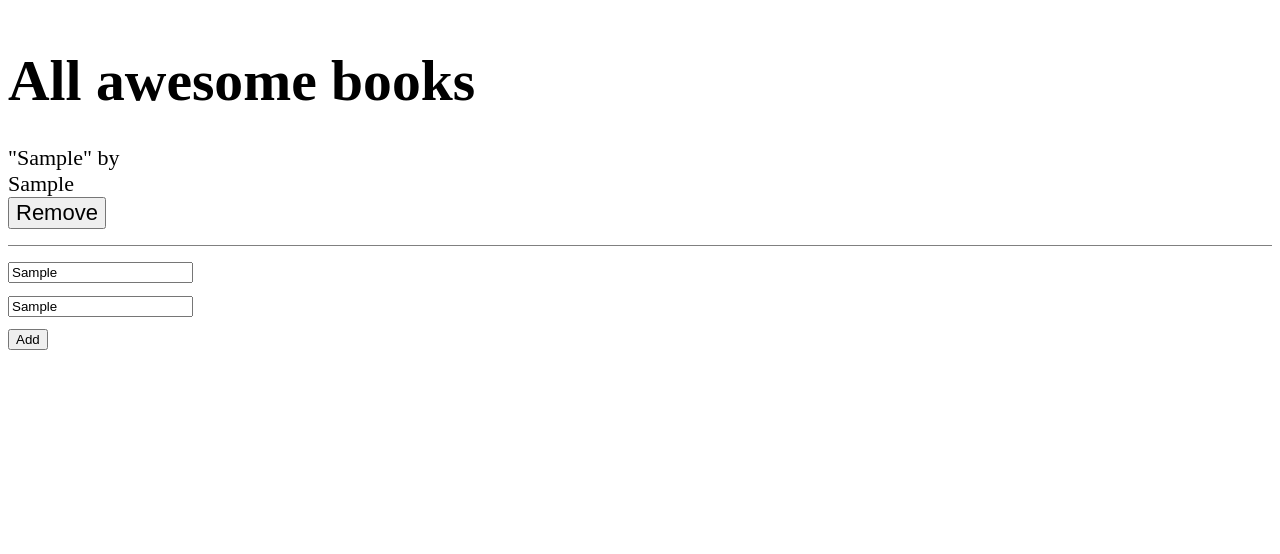
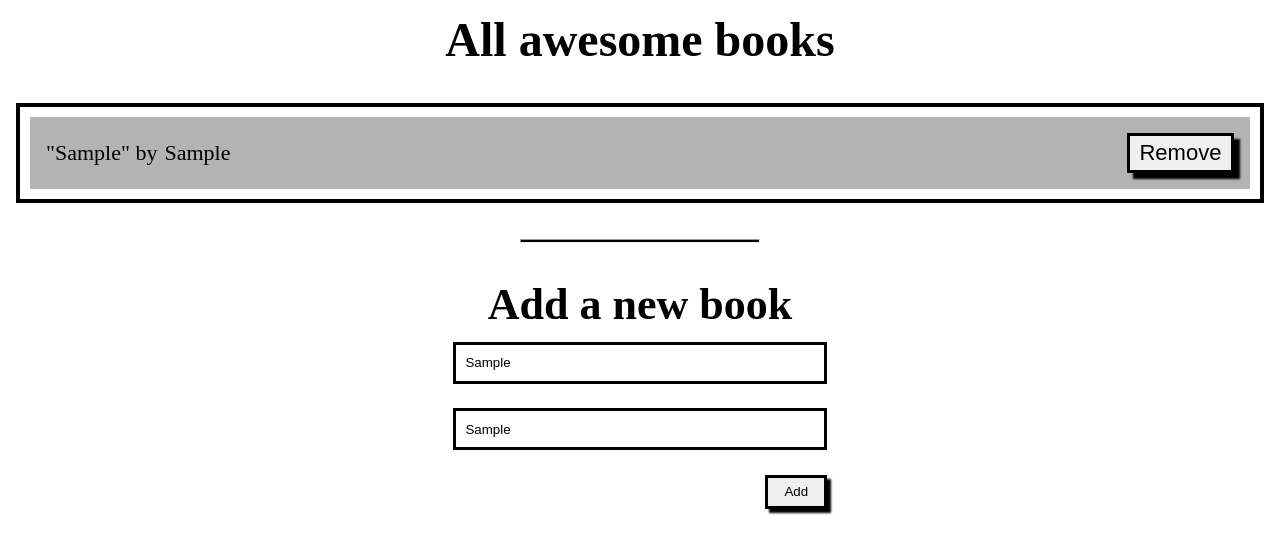
Before and after one commit to shella12/AwsomeBook.github.io, a website: page index.html in a window 1280 px wide. Both pictures are taken after typing "Sample", "Sample" into the empty fields and a click on the button "Add". Drawn offline with Linux system fonts and the light colour scheme.

Commit message:
Update the UI and stylesheet

```diff
--- a/script.js
+++ b/script.js
@@ -60,8 +60,12 @@ heading.innerHTML = 'All awesome books';
 section.appendChild(heading);
 
 const bookList = document.createElement('ul');
+const line = document.createElement('hr');
+line.className = "underline";
+
 bookList.className = 'book-list';
 section.appendChild(bookList);
+section.appendChild(line);
 
 const anyRandomNAme = () => {
   books.bookArrayList.forEach((each, bookId) => {
@@ -69,7 +73,7 @@ const anyRandomNAme = () => {
     list.className = 'list';
 
     const title = document.createElement('h2');
-    title.innerHTML = `"${each.title}" by `;
+    title.innerHTML = `"${each.title}" by`;
     list.appendChild(title);
 
     const author = document.createElement('h2');
@@ -105,15 +109,21 @@ const anyRandomNAme = () => {
 };
 
 const inputDiv = document.createElement('div');
+const formHeading = document.createElement('h3');
+formHeading.className='form-heading';
+formHeading.textContent='Add a new book';
+
 inputDiv.className = 'input-fields';
+inputDiv.appendChild(formHeading);
 section.appendChild(inputDiv);
+
 
 const bookTitle = document.createElement('input');
 bookTitle.type = 'text';
 bookTitle.name = 'title';
 bookTitle.className = 'input title';
 bookTitle.id = 'title';
-bookTitle.placeholder = 'title';
+bookTitle.placeholder = 'Title';
 inputDiv.appendChild(bookTitle);
 
 const bookAuthor = document.createElement('input');
@@ -121,7 +131,7 @@ bookAuthor.type = 'text';
 bookAuthor.id = 'author';
 bookAuthor.className = 'input author';
 bookAuthor.name = 'author';
-bookAuthor.placeholder = 'author';
+bookAuthor.placeholder = 'Author';
 inputDiv.appendChild(bookAuthor);
 
 const addButton = document.createElement('button');
--- a/style.css
+++ b/style.css
@@ -1,19 +1,50 @@
+*,*::after, *::before {
+  margin: 0;
+  padding: 0;
+  box-sizing: border-box;
+}
+
 
 h1 {
-  font-size: 3.6rem;
-  margin-bottom: 2rem;
+  font-size: 3rem;
+  margin-top: 0.75rem;
+}
+
+.awesome {
+  display: flex;
+  flex-direction: column;
+  gap: 2.25rem;
+  align-items: center;
+  padding: 0 1rem;
 }
 
 .book-list {
   list-style: none;
   margin: 0;
-  padding: 0;
+  width: 100%;
+  padding: 10px;
+  border: 4px solid black;
+  position: relative;
+  max-height: 15rem;
+  overflow-y: scroll;
 }
 
+.underline {
+  width: 15rem;
+  height: 4px;
+  background-color: black;
+ }
+
 .list {
-  margin-bottom: 1rem;
-  padding-bottom: 1rem;
-  border-bottom: 1px solid gray;
+  display: flex;
+  flex-direction: row;
+  align-items: center;
+  gap: 7px;
+  padding: 1rem;
+}
+
+.list:nth-child(odd) {
+  background-color: rgba(128, 128, 128, 0.6);
 }
 
 .list h2,
@@ -23,7 +54,52 @@ h1 {
   margin: 0;
 }
 
+.list button {
+  border: 3px solid black;
+  margin-left: auto;
+  padding: 0.25rem 0.6rem;
+  box-shadow: 6px 6px 2px 0 black;
+}
+
+.list button:active {
+  transform: translate(6px, 6px);
+  box-shadow: 0 0 0 0 black;
+}
+
+.form-heading {
+  font-size: 2.75rem;
+  text-align: center;
+}
+
+.input-fields {
+  display: flex;
+  flex-direction: column;
+  gap: 0.75rem;
+  width: 30%;
+  margin: auto;
+}
+
 .input {
-  display: block;
   margin-bottom: 0.8rem;
+  padding: 0.25rem 0.6rem;
+  height: 2.6rem;
+  border: 3px solid black;
 }
+
+.input::placeholder {
+  color: black;
+  font-weight: bold;
+}
+
+.input.add{
+  width: max-content;
+  align-self: flex-end;
+  height: max-content;
+  padding: 0.4rem 1rem;
+  box-shadow: 4px 4px 2px 0 black;
+}
+
+.input.add:active {
+  transform: translate(6px, 6px);
+  box-shadow: 0 0 0 0 black;
+}
```
